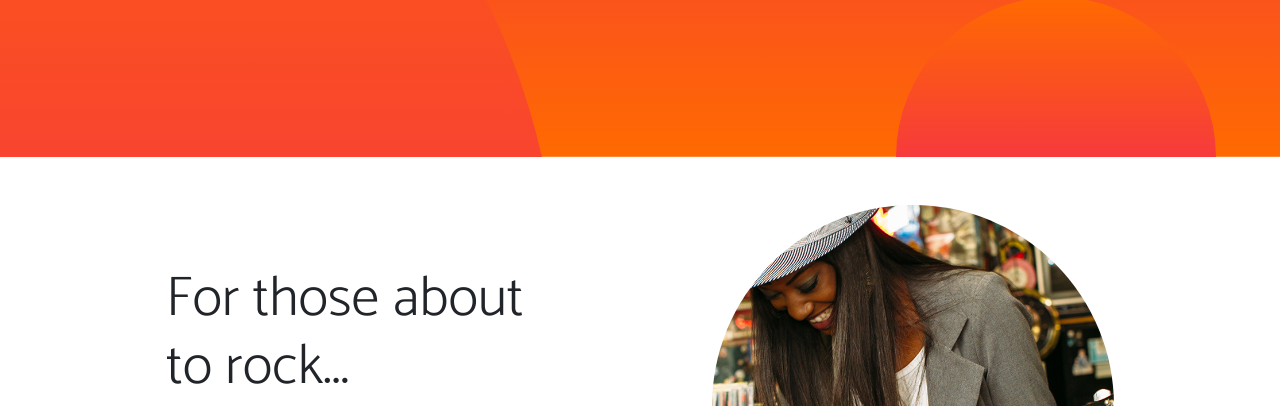
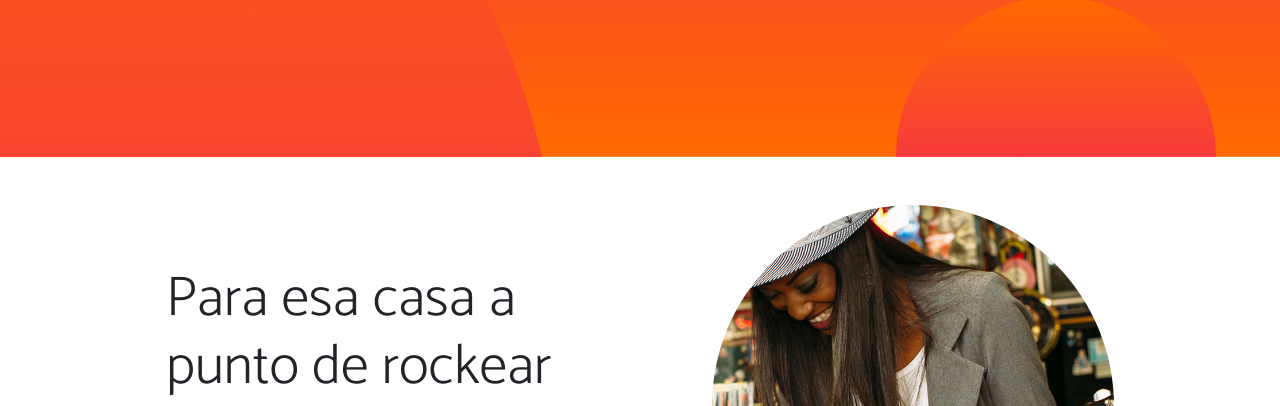
Before and after one commit to Moreno-Castro-Vera/proyectoweb-1, a plain HTML site: page index.html in a window 1280 px wide. Shown: the part 530-936 px from the top of the page. Drawn offline with nearby package versions, Linux system fonts and the light colour scheme.

Commit message:
cambiamos nombre

```diff
--- a/index.html
+++ b/index.html
@@ -52,7 +52,7 @@
                     </div>
                     <div class="col-lg-6 order-lg-1">
                         <div class="p-5">
-                            <h2 class="display-4">For those about to rock...</h2>
+                            <h2 class="display-4">Para esa casa a punto de rockear</h2>
                             <p>Lorem ipsum dolor sit amet, consectetur adipisicing elit. Quod aliquid, mollitia odio veniam sit iste esse assumenda amet aperiam exercitationem, ea animi blanditiis recusandae! Ratione voluptatum molestiae adipisci, beatae obcaecati.</p>
                         </div>
                     </div>
```
